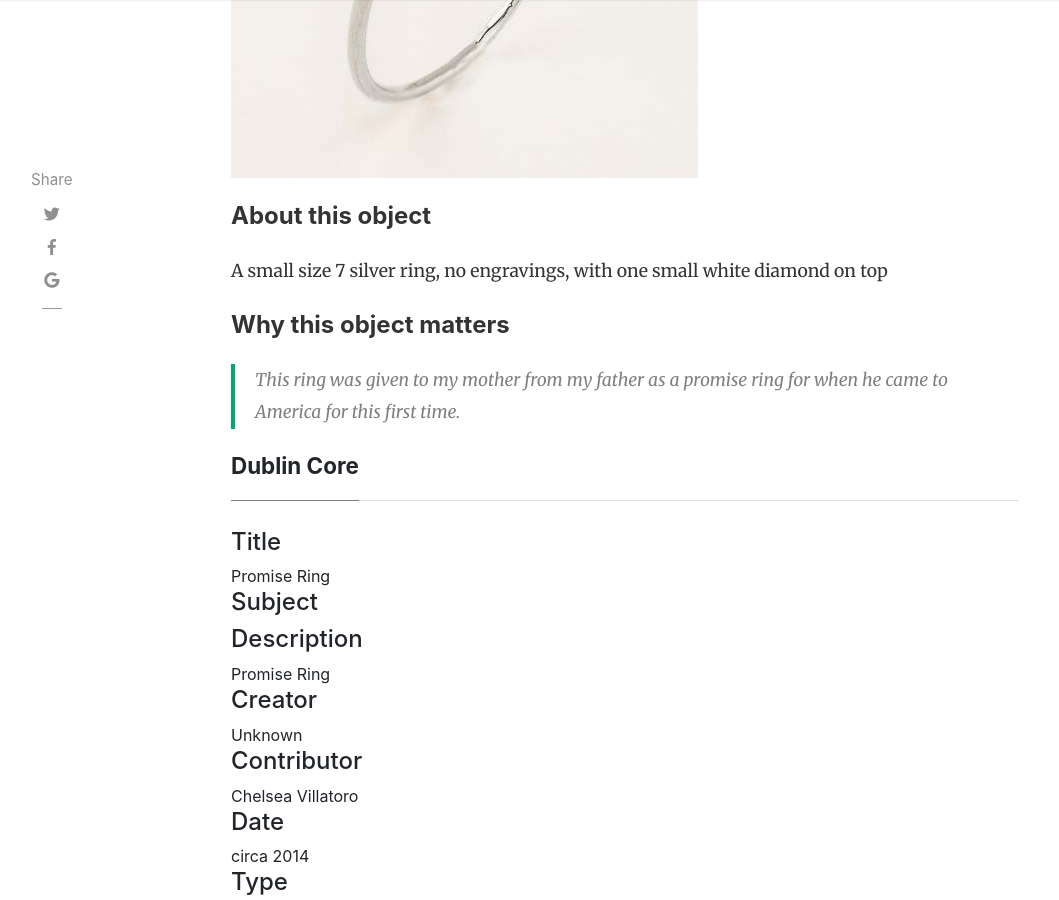
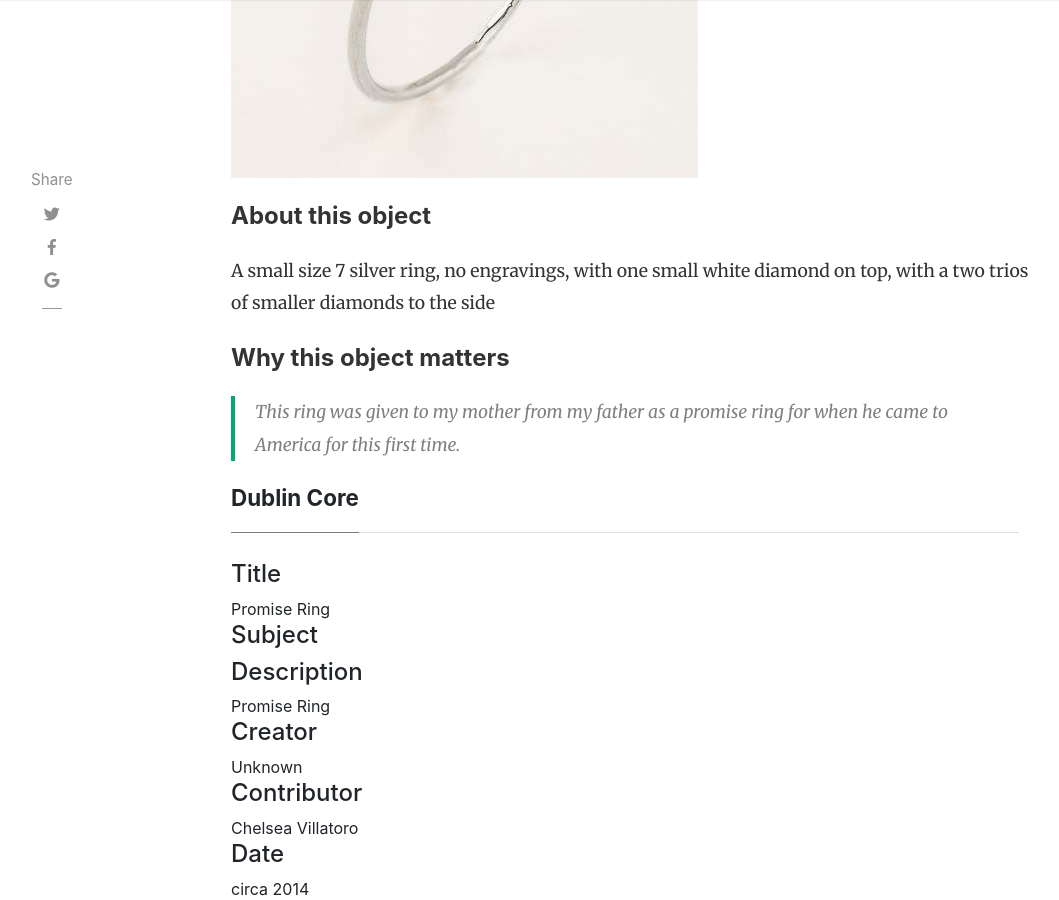
Before and after one commit to IUBHistoryHarvest/IUBHistoryHarvest.github.io, a Jekyll site: the page built from _items/2019-03-05-ID0007.md, in a window 1280 px wide and 900 px high, scrolled down 689 px. Shown: the whole window, without its empty margins (54-1113 px from the left). Built offline with Jekyll 4.4.1, drawn with Linux system fonts in a browser that asks for light colours; nearby versions of some CDN libraries; comment, search, counter and statistics services are not loaded.

Commit message:
Update 2019-03-05-ID0007.md

```diff
--- a/_items/2019-03-05-ID0007.md
+++ b/_items/2019-03-05-ID0007.md
@@ -8,11 +8,11 @@
 itemsubject:
 itemdate: circa 2014
 itemtype: Physical Object
-shortdesc: A small silver promise ring given by the participant's mother to the participant's father on leaving for America.
+shortdesc: A small silver promise ring given by the participant's father to the participant's mother upon leaving for America.
 categories: [ Sentimental ]
 tags: [ material culture, ring, jewelry, silver, immigration ]
 itemabout: |
- A small size 7 silver ring, no engravings, with one small white diamond on top
+ A small size 7 silver ring, no engravings, with one small white diamond on top, with a two trios of smaller diamonds to the side
 itemquote: |
  This ring was given to my mother from my father as a promise ring for when he came to America for this first time.
 ---
```
